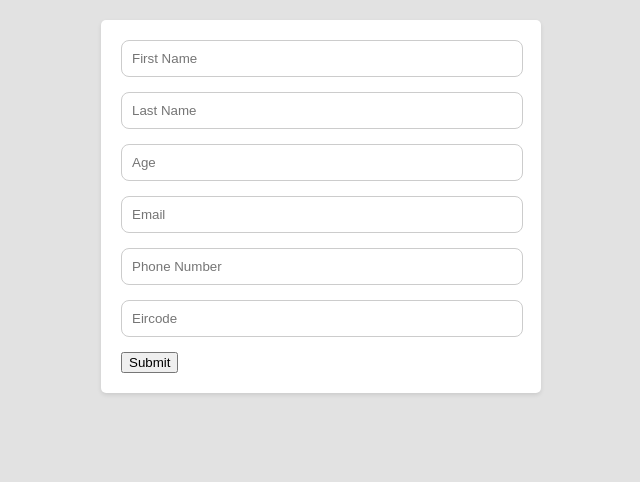
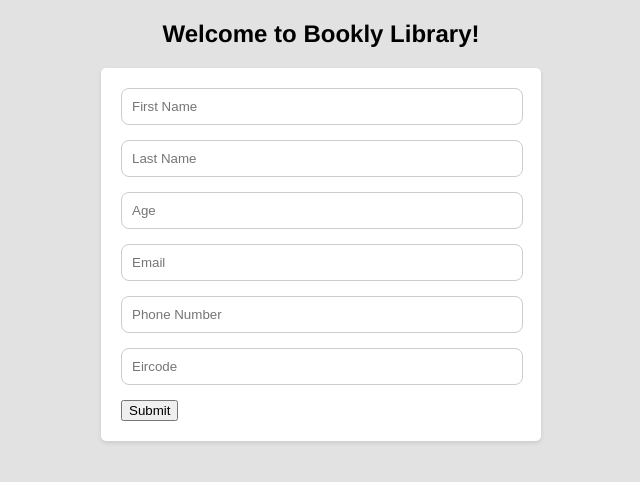
Before and after one commit to alecasaroes/AMOA, a website: page form.html in a window 1280 px wide. Shown: the whole page, without its empty margins (319-959 px from the left). Drawn offline with Linux system fonts and the light colour scheme.

Commit message:
Update form.html
Added an welcome heading.

```diff
--- a/form.html
+++ b/form.html
@@ -1,10 +1,12 @@
 <!DOCTYPE html>
 <html>
 <head>
-    <title>AMOA Book Rent</title>
+    <title>Bookly Library</title>
     <link rel="stylesheet" href="style.css">
 </head>
 <body>
+    <p><h2>Welcome to Bookly Library!</h2>
+        <text-align: center></p>
     <form action="/api/userdata" method="POST" onsubmit="return handleSubmit(event)">
         <input type="text" id="firstName" name="firstName" placeholder="First Name" required />
         <input type="text" id="lastName" name="lastName" placeholder="Last Name" required />
```
